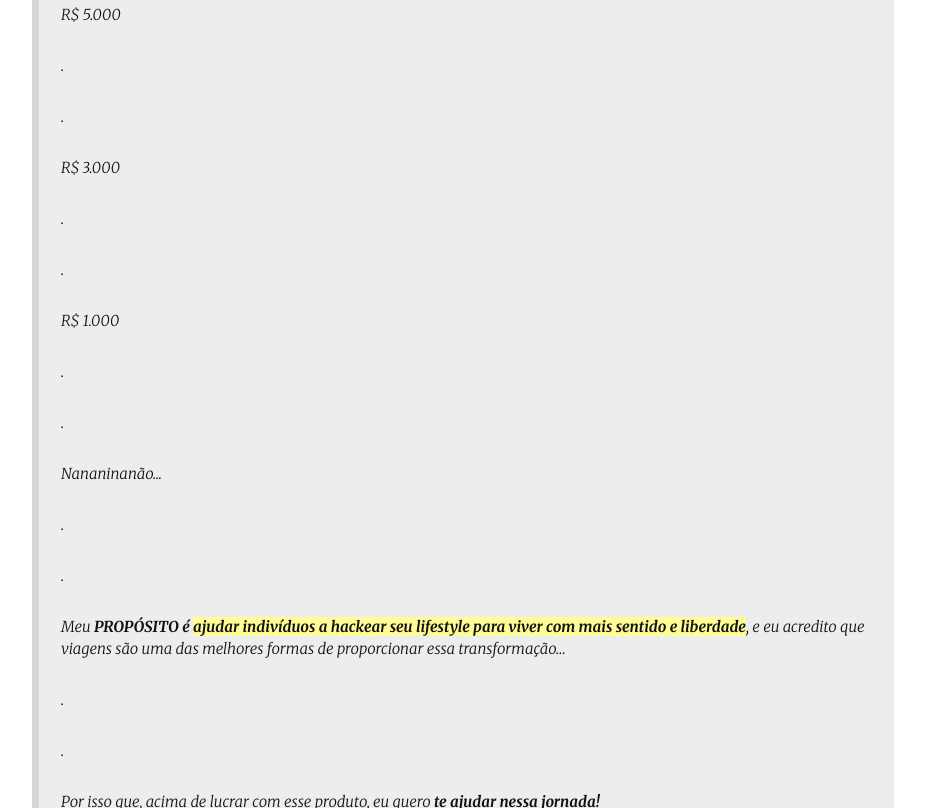
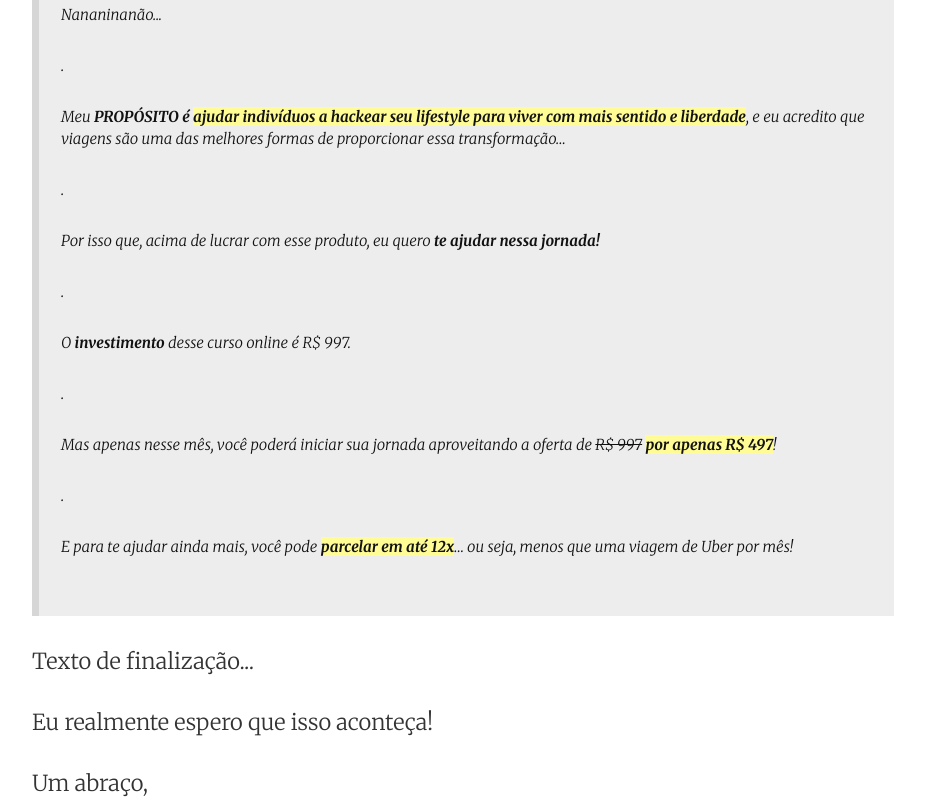
Before and after one commit to ianborges/hackeandosuaviagem, a Jekyll site: the page built from index.html, in a window 1280 px wide and 1400 px high, scrolled down 16990 px. Shown: the top 808 px of the window, without its empty margins (177-1102 px from the left). Built offline with Jekyll 4.4.1, drawn with Linux system fonts in a browser that asks for light colours; the list of posts is cut into pages by our own code; some of the changed text lies outside the part shown; grey boxes are pictures that could not be loaded.

Commit message:
Update index.html

```diff
--- a/index.html
+++ b/index.html
@@ -276,47 +276,32 @@
       <p class="center"><a href="" class="btn" class="call-to-action"><strong>QUERO VIAJAR MAIS →</strong></a></p>
       <div class="note">
         <div class="disclaimer">
-          <p><strong>Você será aprovado caso atenda às seguintes exigências:</strong></p>
-
-          <p>E agora você está se perguntando, quanto isso tudo deve custar…</p>
-		<p>.</p>
+                <p><strong>E agora você está se perguntando, quanto isso tudo deve custar…</strong></p>
 		<p>.</p>
 		<p>Fala para mim... O quanto você acredita ser um <strong>investimento justo</strong>?</p>
 		<p>.</p>
-		<p>.</p>
 		<p><strong>15 anos de erros e acertos</strong> por mais de <strong>60 países e 500 cidades</strong> organizados lindamente para ti!</p>
-		<p>.</p>
 		<p>.</p>
 		<p>Que irão te fazer <strong>economizar TEMPO e DINHEIRO</strong>…</p>
 		<p>.</p>
-		<p>.</p>
 		<p>E assim te permitir <strong>VIAJAR MAIS</strong> e acumular <strong>EXPERIÊNCIAS INESQUECÍVEIS</strong>???</p>
-		<p>.</p>
 		<p>.</p>
 		<p>R$ 5.000</p>
 		<p>.</p>
-		<p>.</p>
 		<p>R$ 3.000</p>
-		<p>.</p>
 		<p>.</p>
 		<p>R$ 1.000</p>
 		<p>.</p>
-		<p>.</p>
 		<p>Nananinanão...</p>
-		<p>.</p>
 		<p>.</p>
 		<p>Meu <strong>PROPÓSITO é <span class="highlight"><em>ajudar indivíduos a hackear seu lifestyle para viver com mais sentido e liberdade</strong></em></span>, e eu acredito que viagens são uma das melhores formas de proporcionar essa transformação…</p>
 		<p>.</p>
-		<p>.</p>
 		<p>Por isso que, acima de lucrar com esse produto, eu quero <strong>te ajudar nessa jornada!</strong></p>
-		<p>.</p>
 		<p>.</p>
 		<p>O <strong>investimento</strong> desse curso online é R$ 997.</p>
 		<p>.</p>
-		<p>.</p>
-	        <p>Mas apenas nesse momento, você pode iniciar sua jornada aproveitando a oferta de <strike>R$ 997</strike> <span class="highlight"><em><strong>por apenas R$ 497</strong></em></span>!
+	        <p>Mas apenas nesse mês, você poderá iniciar sua jornada aproveitando a oferta de <strike>R$ 997</strike> <span class="highlight"><em><strong>por apenas R$ 497</strong></em></span>!
 	        <p>.</p>
-		<p>.</p>
 	        <p>E para te ajudar ainda mais, você pode <span class="highlight"><em><strong>parcelar em até 12x</strong></em></span>… ou seja, menos que uma viagem de Uber por mês!</p>
 
         </div>
```
Also changed, not shown: other parts of index.html (+4 -4 lines).
